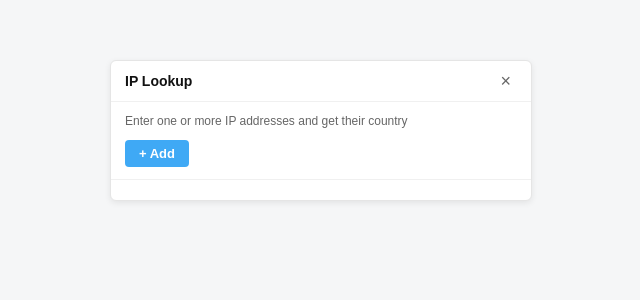
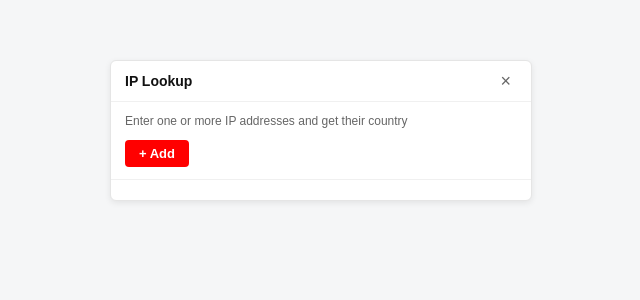
Before and after one commit to yarice/IpToCountry, a Vue app: page / in a window 1280 px wide. Shown: the top 300 px of the page, without its empty margins (319-959 px from the left). Built offline with nearby package versions, Linux system fonts and the light colour scheme.

Commit message:
Redtest (#11)
* Test direct push to main - should be blocked by branch protection

* Update style.css

```diff
--- a/src/style.css
+++ b/src/style.css
@@ -54,7 +54,7 @@ body {
 /* Add button (enabled) */
 .btn-primary {
   margin: 0 14px 12px 14px;
-  background-color: #3FA9F5; /* mock blue */
+  background-color: red; /* mock blue */
   border: none;
   padding: 6px 14px;
   font-size: 13px;
```
